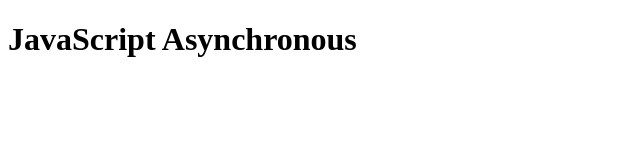
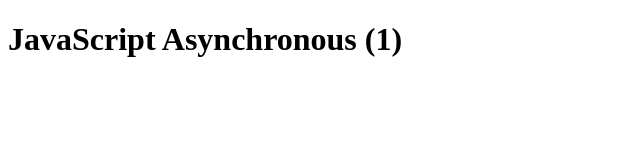
Before and after one commit to AnantaFerdinand/mobile_prog2021-s11820001, a plain HTML site: page pertemuan_10/index.html in a window 1280 px wide. Shown: the full height of the page, 0-640 px from the left. Drawn offline with Linux system fonts and the light colour scheme.

Commit message:
10th commit

```diff
--- a/pertemuan_10/index.html
+++ b/pertemuan_10/index.html
@@ -1,3 +1,4 @@
+<!--Senin, 22 Februari 2021-->
 <!DOCTYPE html>
 <html lang="en">
 <head>
@@ -8,6 +9,6 @@
     <script src="index.js"></script>
 </head>
 <body>
-    <h1>JavaScript Asynchronous</h1>
+    <h1>JavaScript Asynchronous (1)</h1>
 </body>
 </html>
```
